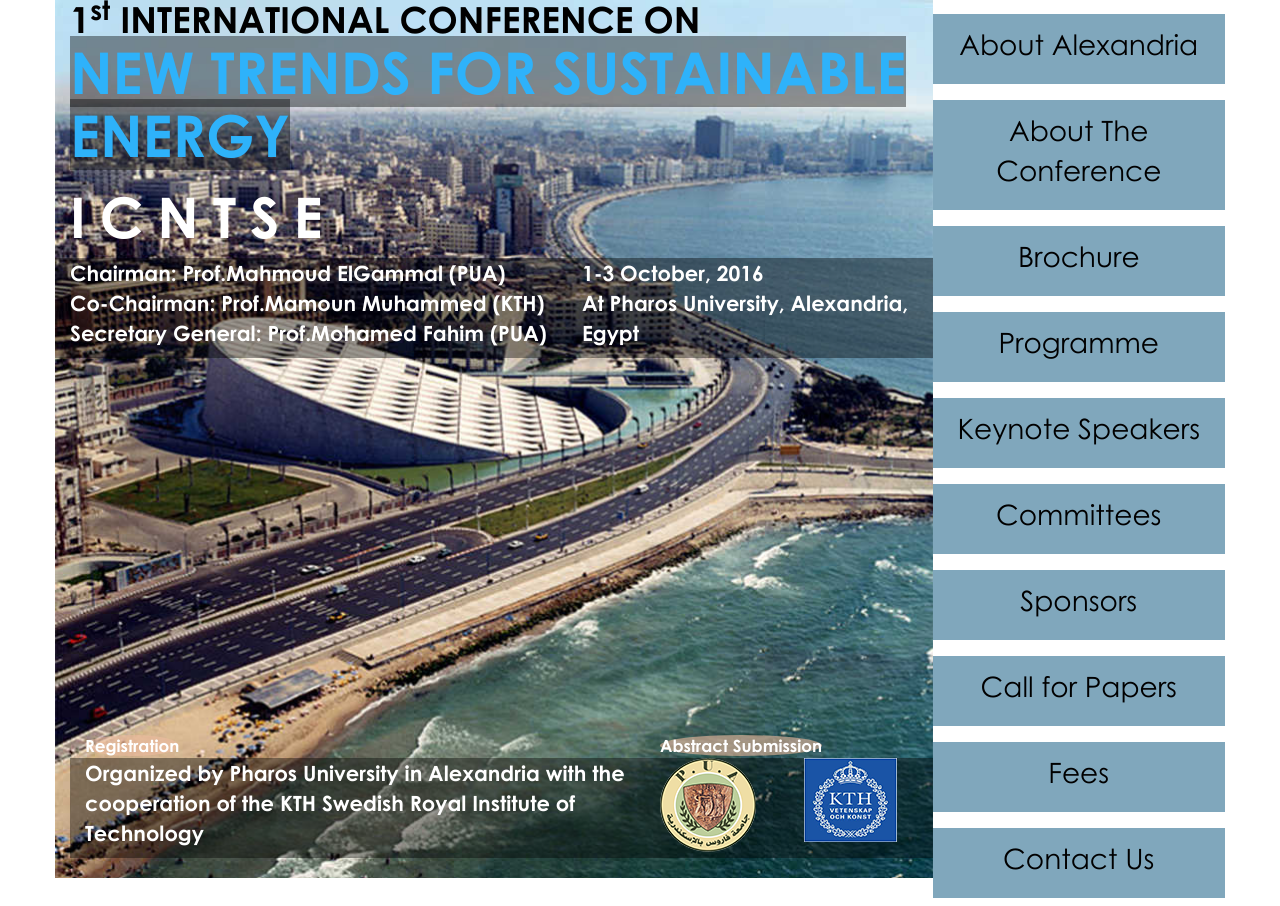
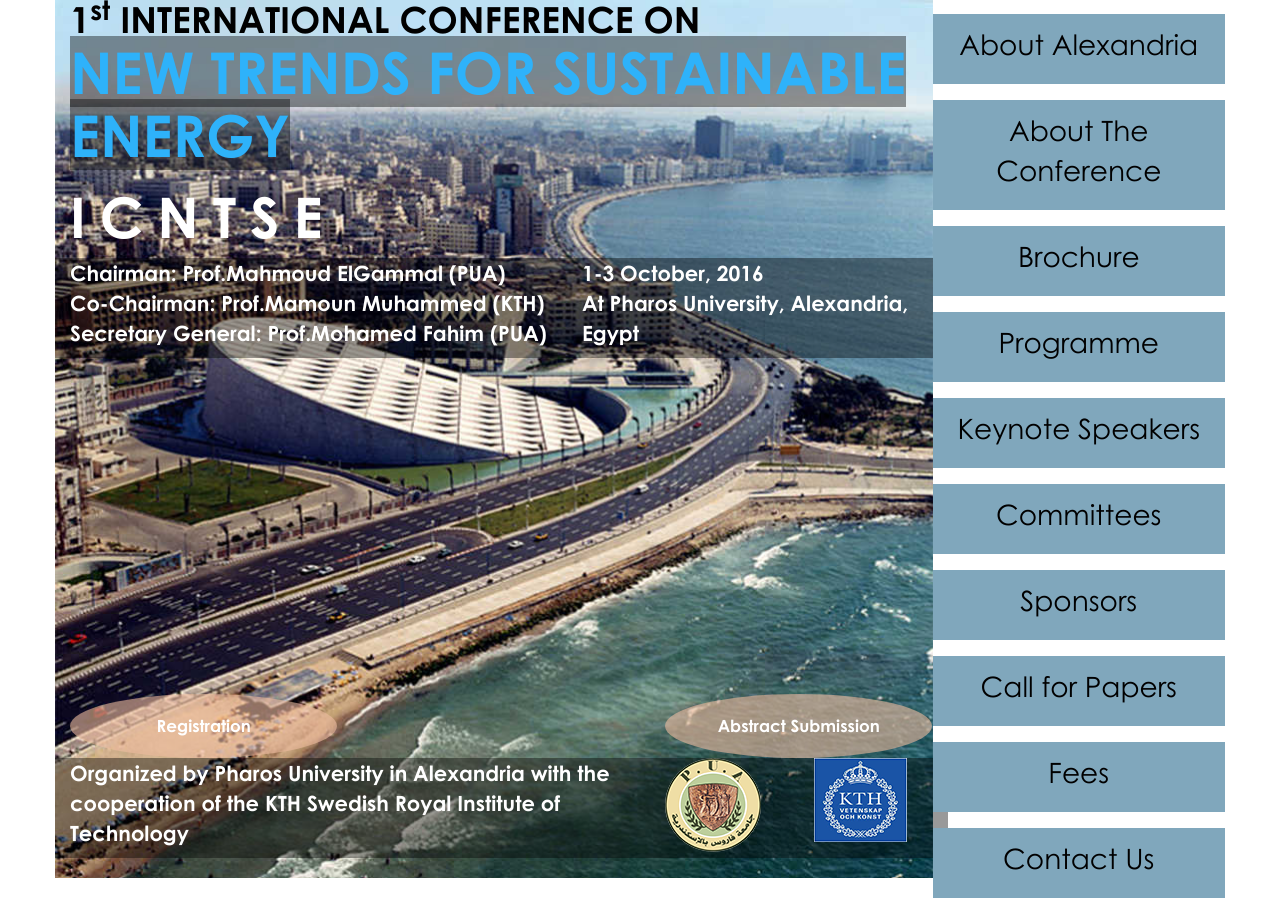
Before and after one commit to karim-soliman/uncomingConference, a PHP site: page / in a window 1280 px wide. Run offline with PHP 8.4, Linux system fonts and the light colour scheme; some libraries are stand-ins or nearby versions.

Commit message:
Fix regButtons sizing

```diff
--- a/css/style.css
+++ b/css/style.css
@@ -66,6 +66,7 @@ body
 	-moz-border-radius:50%;
 	-webkit-border-radius:50%;
 	background-color:rgba(238,188,160,0.6);
+	padding:20px 40px;
 }
 .bottombar
 {
@@ -74,7 +75,7 @@ body
 	margin:0;
 	padding:0;
 }
-.betengan
+.fittedrow
 {
 	margin:0;
 	padding:0;
--- a/index.php
+++ b/index.php
@@ -28,18 +28,16 @@
 		    <p class="col-xs-12 col-md-7" id="chairman2">Chairman: Prof.Mahmoud ElGammal (PUA)<br />Co-Chairman: Prof.Mamoun Muhammed (KTH)<br />Secretary General: Prof.Mohamed Fahim (PUA)</p>
 		    <p class="col-xs-12 col-md-5" id="_1-3oct">1-3 October, 2016<br \>At Pharos University, Alexandria, Egypt</p>
                 </div>
-		<div class="bottombar row betengan">
-		    <div class="col-xs-12 betengan">
-			<div class="col-xs-12 col-md-4"><a href="#"><span class="regButtons">Registration</span></a></div>
-			<div class="invisibile-xs col-md-4"></div>
-			<div class="col-xs-12 col-md-4"><a href="#"><span class="regButtons">Abstract Submission</span></a></div>
+		<div class="bottombar row">
+		    <div class="row">
+			<div class="col-xs-12 col-sm-4"><a href="#"><div class="regButtons">Registration</div></a></div>
+			<div class="invisibile-xs col-sm-4"></div>
+			<div class="col-xs-12 col-sm-4"><a href="#"><div class="regButtons">Abstract Submission</div></a></div>
 		    </div>
-		    <div class="col-xs-12 betengan">
-			<div class="shaded">
+		    <div class="row shaded">
 			    <p class="col-xs-12 col-md-8" id="organized" style="display:inline;">Organized by Pharos University in Alexandria with the cooperation of the KTH Swedish Royal Institute of Technology </p>
 			    <a class="col-xs-6 col-md-2" href="http://www.pua.edu.eg"><img src="img/logo-Arabic.png" /></a>
 			    <a class="col-xs-6 col-md-2" href="https://www.kth.se/en"><img src="img/images.png" /></a>
-			</div>
 		    </div>
 		</div>
             </div>
```
